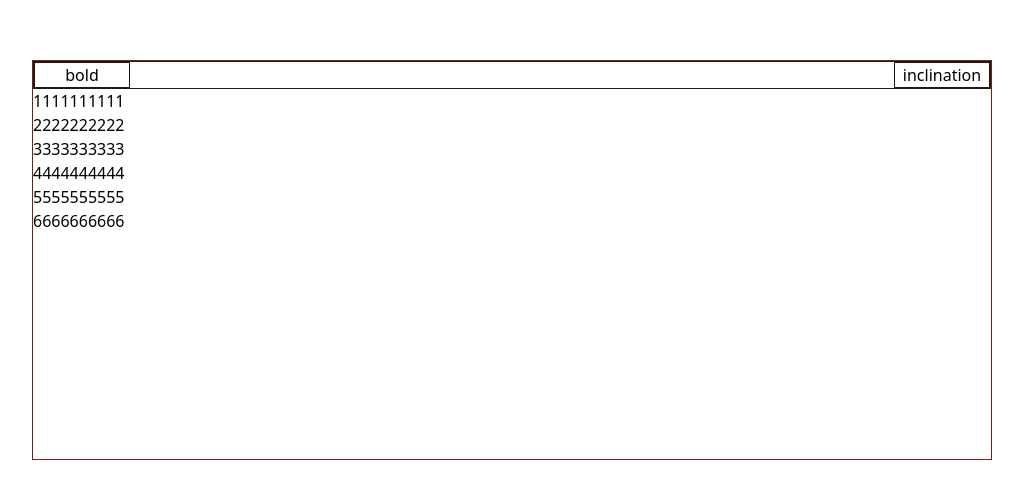
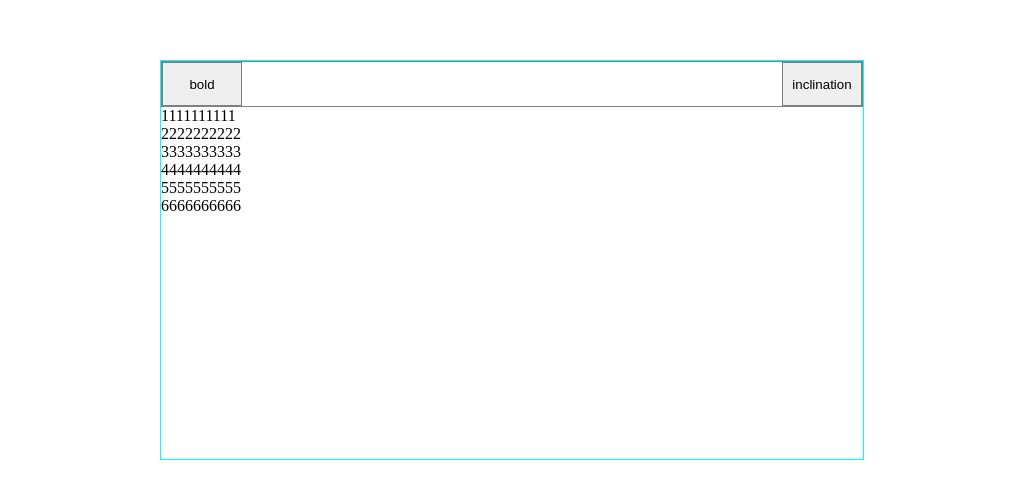
Before and after one commit to dkpark10/wkd2ev, a Next.js app: page / in a window 1280 px wide. Shown: the part 140-638 px from the top of the page, without its empty margins (128-1151 px from the left). Built offline with nearby package versions, Linux system fonts and the light colour scheme.

Commit message:
styles: tainwind 제거 sass 모듈 이주

```diff
--- a/next.config.js
+++ b/next.config.js
@@ -1,5 +1,6 @@
 const { version } = require('./package.json');
 const isRunBundleAnalyze = process.env.ANALYZE === "true";
+const path = require('path');
 
 /** @type {import('next').NextConfig} */
 const nextConfig = {
--- a/package.json
+++ b/package.json
@@ -22,7 +22,6 @@
     "react-dom": "18.2.0",
     "react-hot-toast": "^2.4.1",
     "react-icons": "^4.11.0",
-    "tailwindcss": "^3.3.3",
     "uuid": "^9.0.0"
   },
   "devDependencies": {
@@ -39,7 +38,6 @@
     "@types/uuid": "^9.0.3",
     "@typescript-eslint/eslint-plugin": "^5.49.0",
     "@typescript-eslint/parser": "^5.49.0",
-    "autoprefixer": "^10.4.14",
     "babel-loader": "^8.3.0",
     "cross-env": "^7.0.3",
     "cypress": "^13.1.0",
@@ -58,8 +56,6 @@
     "eslint-plugin-storybook": "^0.6.10",
     "jest": "^29.3.1",
     "jest-environment-jsdom": "^29.3.1",
-    "postcss": "^8.4.27",
-    "postcss-loader": "^7.3.3",
     "prettier": "^2.8.5",
     "sass": "^1.66.1",
     "ts-node": "^10.9.1",
--- a/postcss.config.js
+++ /dev/null
@@ -1,6 +0,0 @@
-module.exports = {
-  plugins: {
-    tailwindcss: {},
-    autoprefixer: {},
-  },
-}
--- a/src/components/editor/index.tsx
+++ b/src/components/editor/index.tsx
@@ -6,6 +6,7 @@ import { useState, useRef, useEffect } from "react";
 import { runTextEditorAction } from "@/utils/editor";
 import { v4 as uuidv4 } from "uuid";
 import type { Editor } from "types";
+import styles from "@/styles/editor.module.scss";
 
 const buttonContents = ["bold", "inclination"] as const;
 
@@ -43,9 +44,9 @@ export default function EditorComponent() {
   }, []);
 
   return (
-    <div className="absolute top-1/2 left-1/2 translate-y-[-50%] translate-x-[-50%]">
-      <div className="border border-red-900 h-[50vh] w-[75vw]" onClick={onEditorBoundClick}>
-        <div className="border border-stone-900 flex justify-between">
+    <div className={styles["editor-container"]}>
+      <div className={styles["editor-inner"]} onClick={onEditorBoundClick}>
+        <div className={styles["button-container"]}>
           {buttonContents.map((content) => (
             <button
               data-testid={`button-action-${content}`}
--- a/src/styles/editor.module.scss
+++ b/src/styles/editor.module.scss
@@ -1,3 +1,28 @@
+.editor-container {
+  position: absolute;
+  top: 50%;
+  left: 50%;
+  transform: translate(-50%, -50%);
+}
+
+.editor-inner {
+  height: 50vh;
+  width: 55vw;
+  border: 1px solid aqua;
+}
+
+.button-container {
+  border: 1px solid gray;
+  display: flex;
+  justify-content: space-between;
+
+  & button {
+    border: 1px solid gray;
+    width: 80px;
+    height: 44px;
+  }
+}
+
 .bold {
   font-weight: 600;
 }
--- a/src/utils/editor/abstract-text-editor-handler.ts
+++ b/src/utils/editor/abstract-text-editor-handler.ts
@@ -24,7 +24,7 @@ export abstract class AbstractTextEditorHandler {
 
   /** @description className은 tailwind */
   protected classNameByTextAction: Editor.ClassNameByEditorAction = {
-    bold: "font-bold",
+    bold: "bold",
     cancelLine: "todo temp",
     inclination: "todo temp",
   };
--- a/tailwind.config.ts
+++ /dev/null
@@ -1,22 +0,0 @@
-import type { Config } from "tailwindcss";
-/** @type {import('tailwindcss').Config} */
-const config: Config = {
-  content: [
-    "./src/**/*.{html,js,jsx,ts,tsx}",
-    "./app/**/*.{js,ts,jsx,tsx,mdx}",
-    "./pages/**/*.{js,ts,jsx,tsx,mdx}",
-    "./components/**/*.{js,ts,jsx,tsx,mdx}",
-    "./index.html",
-  ],
-  theme: {
-    extend: {
-      // colors: {
-      //   'main-color': MAIN_COLOR,
-      //   'error-color': ERROR_COLOR,
-      // },
-    },
-  },
-  plugins: [],
-};
-
-export default config;
```
